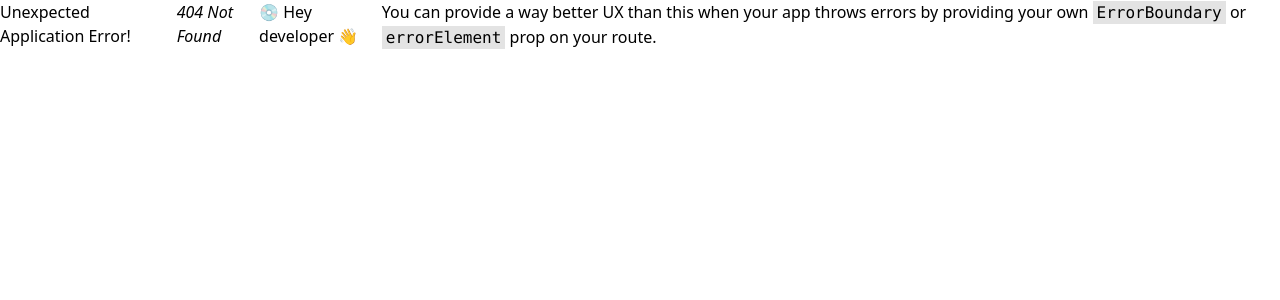
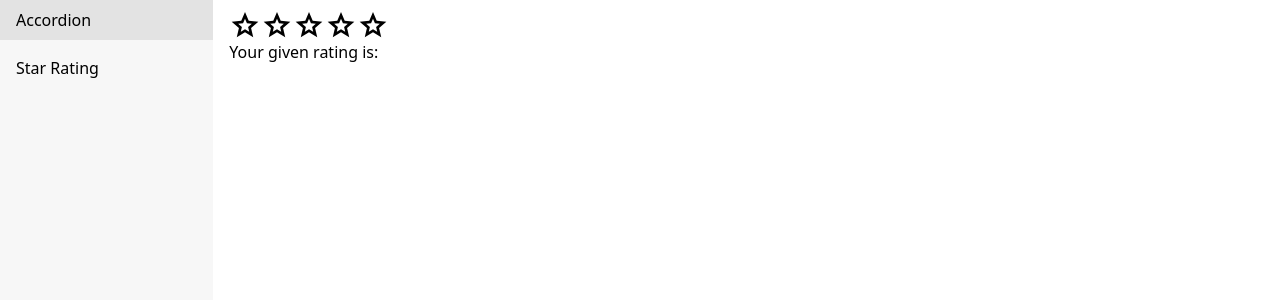
Before and after one commit to ajiteshchhatani/react-components, a React (Vite) app: page /star_rating in a window 1280 px wide. Before the commit this address had no page. Shown: the top 300 px of the page. Built offline with nearby package versions, Linux system fonts and the light colour scheme.

Commit message:
Adds star rating component with route test and github actions file for deployment

```diff
--- a/src/components/Accordion/Icon.tsx
+++ b/src/components/Accordion/Icon.tsx
@@ -6,7 +6,7 @@ interface IconPropsType {
 const Icon = ({ id, ...svgProps }: IconPropsType) => {
   return (
     <svg {...svgProps}>
-      <use href={`./public/icons.svg#${id}`} />
+      <use href={`/icons.svg#${id}`} />
     </svg>
   );
 };
--- a/src/components/Sidebar.tsx
+++ b/src/components/Sidebar.tsx
@@ -5,14 +5,14 @@ const Sidebar = () => {
     <div className="bg-[#f7f7f7] w-1/6">
       <nav className="flex flex-col" role="navigation">
         <ul className="flex flex-col gap-2">
+          <Link className="px-4 py-2 hover:bg-[#e3e3e3]" to="/" role="link">
+            Accordion
+          </Link>
           <Link
             className="px-4 py-2 hover:bg-[#e3e3e3]"
-            to="accordion"
+            to="star_rating"
             role="link"
           >
-            Accordion
-          </Link>
-          <Link className="px-4 py-2 hover:bg-[#e3e3e3]" to="stars" role="link">
             Star Rating
           </Link>
         </ul>
--- /dev/null
+++ b/src/components/Star_Rating/index.tsx
@@ -0,0 +1,64 @@
+import { useState } from "react";
+import Icon from "../Accordion/Icon";
+
+interface RatingsType {
+  [key: number]: string;
+}
+
+const RATINGS_TEXT: RatingsType = {
+  1: "POOR",
+  2: "JUST OKAY",
+  3: "AVERAGE",
+  4: "GOOD",
+  5: "VERY GOOD",
+};
+const StarRating = () => {
+  const numStars = [1, 2, 3, 4, 5];
+  const [starsHovered, setStarsHovered] = useState(0);
+  const [clicked, setClicked] = useState(0);
+
+  const handleHover = (i: number) => {
+    setStarsHovered(i);
+    if (i < clicked) {
+      setClicked(0);
+    }
+  };
+
+  return (
+    <div>
+      {numStars.map((i) =>
+        starsHovered >= i || clicked >= i ? (
+          <Icon
+            id="star-filled"
+            key={i}
+            width={32}
+            height={32}
+            fill="#eab308"
+            onMouseEnter={() => handleHover(i)}
+            onMouseLeave={() => setStarsHovered(0)}
+            onClick={() => setClicked(i)}
+            style={{ display: "inline" }}
+          />
+        ) : (
+          <Icon
+            id="star-empty"
+            key={i}
+            width={32}
+            height={32}
+            onMouseEnter={() => handleHover(i)}
+            onMouseLeave={() => setStarsHovered(0)}
+            onClick={() => setClicked(i)}
+            style={{ display: "inline" }}
+          />
+        )
+      )}
+
+      <p>
+        Your given rating is:{" "}
+        {starsHovered > 0 ? RATINGS_TEXT[starsHovered] : RATINGS_TEXT[clicked]}
+      </p>
+    </div>
+  );
+};
+
+export default StarRating;
--- a/src/main.tsx
+++ b/src/main.tsx
@@ -4,6 +4,7 @@ import "./index.css";
 import App from "./App.tsx";
 import { RouterProvider, createBrowserRouter } from "react-router-dom";
 import AccordionHome from "./components/Accordion/index.tsx";
+import StarRating from "./components/Star_Rating/index.tsx";
 
 const routes = createBrowserRouter([
   {
@@ -14,6 +15,10 @@ const routes = createBrowserRouter([
         index: true,
         element: <AccordionHome />,
       },
+      {
+        path: "star_rating",
+        element: <StarRating />,
+      },
     ],
   },
 ]);
--- a/vite.config.ts
+++ b/vite.config.ts
@@ -5,6 +5,7 @@ import react from "@vitejs/plugin-react";
 // https://vitejs.dev/config/
 export default defineConfig({
   plugins: [react()],
+  base: "/react-components/",
   test: {
     globals: true,
     environment: "jsdom",
@@ -12,6 +13,7 @@ export default defineConfig({
     coverage: {
       provider: "v8",
       all: true,
+      exclude: ["*.config.{js,ts}", "*.cjs"],
     },
   },
 });
```
Also changed, not shown: public/icons.svg, 1 other file (tests, documents, lock files or other folders).
